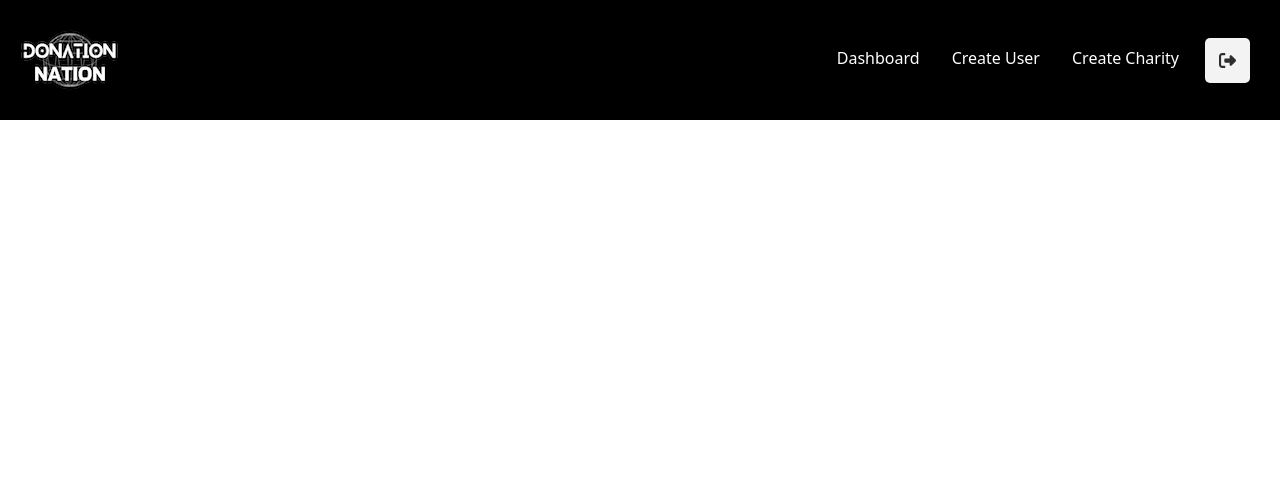
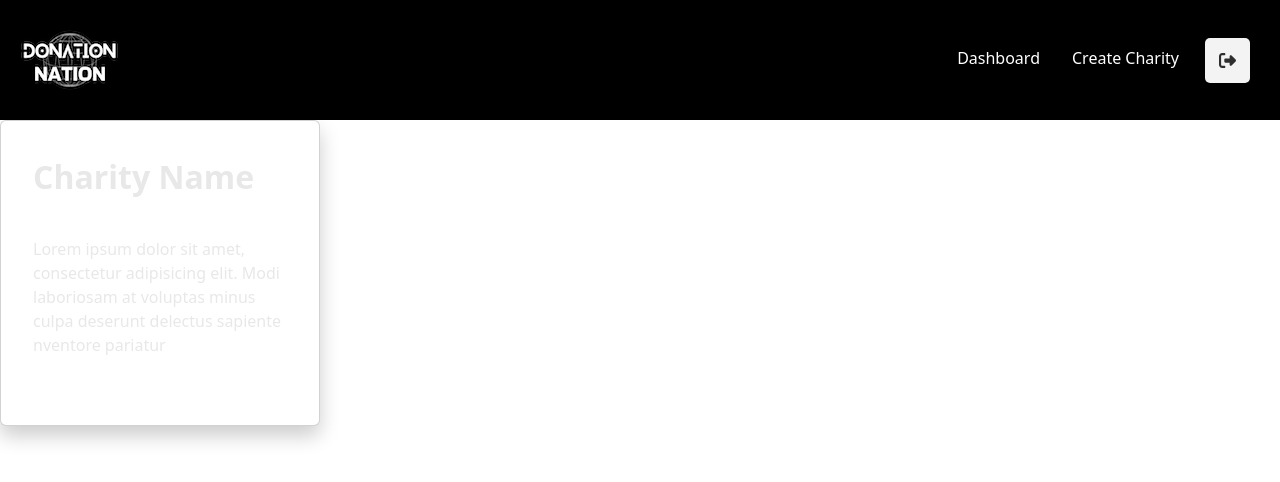
Before and after one commit to Jpshirey5/Donation_Nation, a React (Create React App) app in the folder Client/: page /charityExpand in a window 1280 px wide. Shown: the top 482 px of the page. Built offline with nearby package versions, Linux system fonts and the light colour scheme.

Commit message:
Front-end Done v2

```diff
--- a/Client/src/App.css
+++ b/Client/src/App.css
@@ -808,7 +808,7 @@
   flex-direction: column;
   text-align: center;
   align-items: center;
-  margin: 25px 5px 15px 25px;
+  margin: 25px 5px 10px 25px;
   padding: 10px;
   border: 1px solid black;
   line-height: 30px;
@@ -863,9 +863,17 @@
   line-height: 30px;
   border-radius: 10px;
   height: 100vh;
-  background-color: #000;
-  color: #fff;
+  background-color: rgb(209, 209, 209);
+  color: black;
   flex-basis: 30%;
+}
+
+.donated-title {
+  text-decoration: underline;
+}
+
+.donated-history {
+  margin-top: 35px;
 }
 
 
@@ -925,3 +933,110 @@
 .footer_nav-bar ul li a:hover {
   color: blue;
 }
+
+
+/* Charity Expand Styling  */
+btn-donate {
+  font-size: 18px;
+  display: inline-block;
+  outline: 0;
+  border: 0;
+  cursor: pointer;
+  will-change: box-shadow,transform;
+  background: radial-gradient( 100% 100% at 100% 0%, #89E5FF 0%, #5468FF 100% );
+  box-shadow: 0px 0.01em 0.01em rgb(45 35 66 / 40%), 0px 0.3em 0.7em -0.01em rgb(45 35 66 / 30%), inset 0px -0.01em 0px rgb(58 65 111 / 50%);
+  padding: 0 2em;
+  border-radius: 0.3em;
+  color: #fff;
+  height: 2.6em;
+  text-shadow: 0 1px 0 rgb(0 0 0 / 40%);
+  transition: box-shadow 0.15s ease, transform 0.15s ease;
+}
+
+btn-donate:hover {
+  box-shadow: 0px 0.1em 0.2em rgb(45 35 66 / 40%), 0px 0.4em 0.7em -0.1em rgb(45 35 66 / 30%), inset 0px -0.1em 0px #3c4fe0;
+  transform: translateY(-0.1em);
+}
+
+btn-donate:active {
+  box-shadow: inset 0px 0.1em 0.6em #3c4fe0;
+  transform: translateY(0em);
+}
+
+.card {
+  position: relative;
+  display: flex;
+  align-items: center;
+  justify-content: center;
+  width: 320px;
+  box-shadow: 0 10px 20px rgba(0, 0, 0, 0.2);
+  padding: 32px;
+  overflow: hidden;
+  border-radius: 10px;
+  transition: all 0.5s cubic-bezier(0.23, 1, 0.320, 1);
+}
+
+.content {
+  display: flex;
+  flex-direction: column;
+  align-items: flex-start;
+  gap: 20px;
+  color: #e8e8e8;
+  transition: all 0.5s cubic-bezier(0.23, 1, 0.320, 1);
+}
+
+.content .heading {
+  font-weight: 700;
+  font-size: 32px;
+}
+
+.content .para {
+  line-height: 1.5;
+}
+
+.content .btn {
+  color: #e8e8e8;
+  text-decoration: none;
+  padding: 10px;
+  font-weight: 600;
+  border: none;
+  cursor: pointer;
+  background: linear-gradient(-45deg, #f89b29 0%, #ff0f7b 100% );
+  border-radius: 5px;
+  box-shadow: 0 5px 10px rgba(0, 0, 0, 0.2);
+}
+
+.card::before {
+  content: "";
+  position: absolute;
+  left: 0;
+  bottom: 0;
+  width: 100%;
+  height: 5px;
+  background: linear-gradient(-45deg, #f89b29 0%, #ff0f7b 100% );
+  z-index: -1;
+  transition: all 0.5s cubic-bezier(0.23, 1, 0.320, 1);
+}
+
+.card:hover::before {
+  height: 100%;
+}
+
+.card:hover {
+  box-shadow: none;
+}
+
+.card:hover .btn {
+  color: #212121;
+  background: #e8e8e8;
+}
+
+.content .btn:hover {
+  outline: 2px solid #e8e8e8;
+  background: transparent;
+  color: #e8e8e8;
+}
+
+.content .btn:active {
+  box-shadow: none;
+}
--- a/Client/src/App.js
+++ b/Client/src/App.js
@@ -8,6 +8,7 @@ import Signup from './pages/signup';
 import Dashboard from './pages/dashboard';
 import CreateCharity from './pages/createCharity';
 import SubmitThanks from './pages/submitThanks';
+import CharityExpand from './pages/charityExpand';
 
 
 export default function App() {
@@ -23,6 +24,7 @@ export default function App() {
           <Route path="/dashboard" element={<Dashboard />} />
           <Route path="/submitThanks" element={<SubmitThanks />} />
           <Route path="/createCharity" element={<CreateCharity />} />
+          <Route path="/charityExpand" element={<CharityExpand />} />
         </Routes>
       </BrowserRouter>
     </div>
--- a/Client/src/Components/footer.js
+++ b/Client/src/Components/footer.js
@@ -14,9 +14,6 @@ export default function Footer() {
             <Link to="/dashboard">Dashboard</Link>
           </li>
           <li>
-            <Link to="/user">Create User</Link>
-          </li>
-          <li>
             <Link to="/createCharity">Create Charity</Link>
           </li>
           <li>
--- a/Client/src/Components/navbar.js
+++ b/Client/src/Components/navbar.js
@@ -12,12 +12,9 @@ export default function Navbar() {
           <Link to="Dashboard" className="nav-link">Dashboard</Link>
         </li>
         <li className="nav-item2">
-          <Link to="CreateUser" className="nav-link">Create User</Link>
+          <Link to="CreateCharity" className="nav-link">Create Charity</Link>
         </li>
         <li className="nav-item3">
-          <Link to="CreateCharity" className="nav-link">Create Charity</Link>
-        </li>
-        <li className="nav-item4">
           <Link to="/login" className="Btn">
             <div className="sign">
               <svg viewBox="0 0 512 512">
--- a/Client/src/pages/charityExpand.js
+++ b/Client/src/pages/charityExpand.js
@@ -0,0 +1,22 @@
+import React from 'react';
+import { Link } from 'react-router-dom';
+
+export default function Donate() {
+
+    return (
+
+        <div class="card">
+            <div class="content">
+                <p class="heading">Charity Name</p>
+                <p class="para">
+                    Lorem ipsum dolor sit amet, consectetur adipisicing elit. Modi
+                    laboriosam at voluptas minus culpa deserunt delectus sapiente
+                    nventore pariatur
+                </p>
+                <Link to='/donate'><button className="btn-donate">
+                    Donate now
+                </button></Link>
+            </div>
+        </div>
+    )
+}
--- a/Client/src/pages/dashboard.js
+++ b/Client/src/pages/dashboard.js
@@ -1,5 +1,6 @@
 import React from "react";
 import Footer from "../Components/footer";
+import { Link } from 'react-router-dom';
 
 export default function Dashboard() {
 
@@ -12,8 +13,8 @@ export default function Dashboard() {
           <div className="dash-container">
             <div className="column">
               <section className="donated-column">
-                <div className="donated-title">Previously Donated</div>
-                <div className="donated-history"></div>
+                <h3 className="donated-title">Previously Donated</h3>
+                <div className="donated-history">Compassion Cares $500</div>
               </section>
             </div>
 
@@ -23,7 +24,7 @@ export default function Dashboard() {
                 <p className="dash-card-text">
                   The Harmony Hope Foundation is dedicated to promoting unity and harmony within communities by providing resources and support to those in need. Through various programs and initiatives, the foundation aims to foster a sense of belonging, empower individuals, and create a positive impact on society. Whether it's offering educational opportunities, healthcare assistance, or community development projects, the Harmony Hope Foundation strives to create a harmonious and inclusive world for all.
                 </p>
-                <button className="donate-btn">More Info</button>
+                <Link to='/charityExpand'><button className="donate-btn">More Info</button></Link>
               </div>
 
               <div className="dash-card">
@@ -31,7 +32,7 @@ export default function Dashboard() {
                 <p className="dash-card-text">
                   Compassion Cares is a charity that focuses on spreading compassion and providing care to vulnerable populations. The organization's mission is to address the physical, emotional, and social needs of individuals and communities facing challenging circumstances. By offering support services, counseling, and outreach programs, Compassion Cares aims to alleviate suffering, restore hope, and promote resilience. With a strong emphasis on empathy and understanding, the charity strives to create a more compassionate and caring society.
                 </p>
-                <button className="donate-btn">More Info</button>
+                <Link to='/charityExpand'><button className="donate-btn">More Info</button></Link>
               </div>
 
               <div className="dash-card">
@@ -40,7 +41,7 @@ export default function Dashboard() {
                   The Bright Futures Initiative is dedicated to empowering underprivileged youth and providing them with opportunities for a brighter future. Through educational programs, mentorship, and skills development initiatives, the charity aims to break the cycle of poverty and create pathways for success. By equipping young individuals with the necessary tools and resources, the Bright Futures Initiative strives to unlock their potential, foster personal growth, and inspire them to become agents of positive change in their communities.
                 </p>
                 <div className="btns">
-                <button className="donate-btn">More Info</button>
+                <Link to='/charityExpand'><button className="donate-btn">More Info</button></Link>
                 </div>
               </div>
             </div>
--- a/Client/src/pages/home.js
+++ b/Client/src/pages/home.js
@@ -29,9 +29,6 @@ export default function Login() {
             <h2>Come Join our Mission</h2>
             <h4> By signing up with Donation Nation, it allows you to make a tangible difference in the lives of others. By joining a community of like-minded individuals, you can contribute to causes that align with your values and support those in need. With streamlined giving processes, personalized giving histories, and access to information about charitable organizations, signing up empowers you to maximize the impact of your donations and create a positive change in the world.
             </h4>
-            <Link to='/donate'><button className="btn-donate">
-              Donate now
-            </button></Link>
           </div>
           <Footer />
         </div>
```
